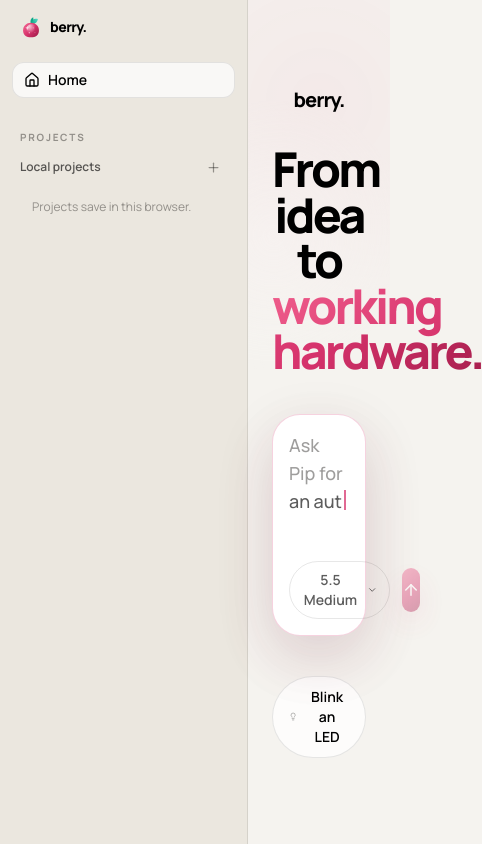
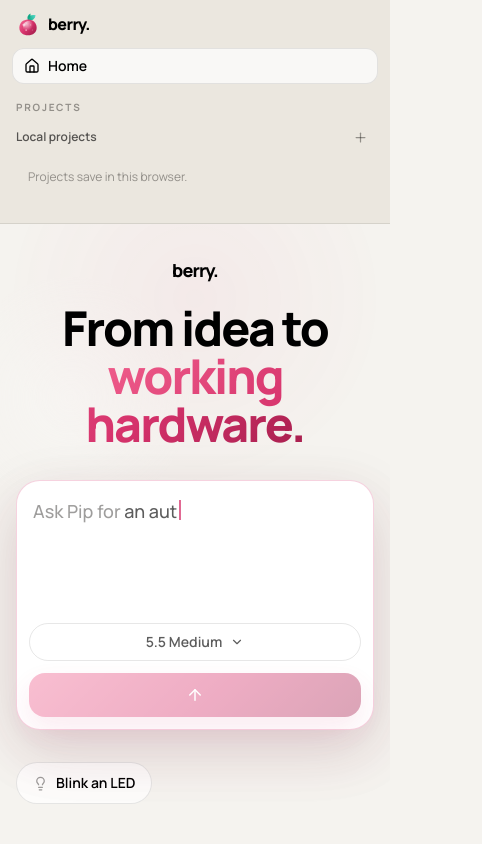
Before and after one commit to jelilat/berry-app, a Next.js app: page / in a window 390 px wide. Shown: the whole page, 482 px wide, since content can reach past the window. Built offline with nearby package versions, Linux system fonts and the light colour scheme.

Commit message:
make app mobile friendly

```diff
--- a/src/components/home/BuilderHome.tsx
+++ b/src/components/home/BuilderHome.tsx
@@ -374,7 +374,7 @@
   )
 
   return (
-    <div className="flex min-h-[100dvh]" style={{ background: 'var(--bg-base)' }}>
+    <div className="flex min-h-[100dvh] flex-col md:flex-row" style={{ background: 'var(--bg-base)' }}>
       <BuilderSidebar
         authEnabled={authEnabled}
         session={session}
@@ -386,7 +386,7 @@
         onDeleteProject={handleDeleteProject}
       />
 
-      <main className="relative flex min-w-0 flex-1 flex-col items-center justify-center px-6 py-10">
+      <main className="relative flex min-w-0 flex-1 flex-col items-center justify-start overflow-hidden px-4 py-8 sm:px-6 md:justify-center md:py-10">
         <div
           className="pointer-events-none absolute inset-0 opacity-40"
           style={{
@@ -396,12 +396,12 @@
         />
 
         <div className="relative w-full max-w-3xl text-center">
-          <div className="mb-8 inline-flex items-center gap-2">
+          <div className="mb-5 inline-flex items-center gap-2 sm:mb-8">
             {/* <Image src={brand.assets.icon} alt="" width={24} height={24} /> */}
-            <span className="text-xl font-extrabold tracking-[-0.05em]">{brand.name}</span>
+            <span className="text-lg font-extrabold tracking-[-0.05em] sm:text-xl">{brand.name}</span>
           </div>
 
-          <h1 className="text-5xl font-extrabold leading-[0.95] tracking-[-0.06em] sm:text-6xl">
+          <h1 className="mx-auto max-w-[11ch] text-4xl font-extrabold leading-[0.98] tracking-[-0.04em] min-[390px]:text-5xl sm:max-w-none sm:text-6xl sm:tracking-[-0.06em]">
             From idea to{' '}
             <span
               style={{
@@ -419,7 +419,7 @@
           </p> */}
 
           <div
-            className="relative mt-10 rounded-[28px] p-4 text-left"
+            className="relative mx-auto mt-8 w-full max-w-xl rounded-[24px] p-3 text-left sm:mt-10 sm:rounded-[28px] sm:p-4"
             style={{
               background: 'var(--bg-elevated)',
               border: '1px solid rgba(214,51,108,0.22)',
@@ -435,7 +435,7 @@
               onFocus={() => setPromptFocused(true)}
               onBlur={() => setPromptFocused(false)}
               rows={4}
-              className="relative z-[1] w-full resize-none bg-transparent text-lg font-medium leading-7 outline-none"
+              className="relative z-[1] min-h-[112px] w-full resize-none bg-transparent text-base font-medium leading-7 outline-none sm:text-lg"
               style={{ color: 'var(--text-primary)' }}
               aria-label="Describe your hardware project"
               onKeyDown={(event) => {
@@ -446,8 +446,8 @@
               }}
             />
 
-            <div className="mt-3 flex items-center justify-between gap-3">
-              <div ref={modelMenuRef} className="relative">
+            <div className="mt-3 flex flex-col items-stretch gap-3 sm:flex-row sm:items-center sm:justify-between">
+              <div ref={modelMenuRef} className="relative min-w-0">
                 <button
                   type="button"
                   onClick={() => {
@@ -457,7 +457,7 @@
                       return nextOpen
                     })
                   }}
-                  className="inline-flex items-center gap-2 rounded-full px-3 py-2 text-sm font-semibold transition-colors hover:bg-black/[0.03]"
+                  className="inline-flex w-full min-w-0 items-center justify-center gap-2 rounded-full px-3 py-2 text-sm font-semibold transition-colors hover:bg-black/[0.03] sm:w-auto"
                   style={{ border: '1px solid var(--border)', color: 'var(--text-secondary)' }}
                   aria-expanded={modelMenuOpen}
                   aria-haspopup="listbox"
@@ -467,11 +467,11 @@
                 </button>
 
                 {modelMenuOpen && (
-                  <div className="absolute bottom-full left-0 z-10 mb-2 flex items-end gap-2">
+                  <div className="absolute bottom-full left-0 right-0 z-10 mb-2 flex flex-col items-stretch gap-2 sm:right-auto sm:flex-row sm:items-end">
                     <div
                       role="listbox"
                       aria-label="Model"
-                      className="w-[240px] overflow-hidden rounded-[22px] p-2"
+                      className="w-full overflow-hidden rounded-[22px] p-2 sm:w-[240px]"
                       style={{
                         background: 'var(--bg-elevated)',
                         border: '1px solid var(--border)',
@@ -510,7 +510,7 @@
                       <div
                         role="listbox"
                         aria-label="Reasoning"
-                        className="w-[218px] overflow-hidden rounded-[22px] p-2"
+                        className="w-full overflow-hidden rounded-[22px] p-2 sm:w-[218px]"
                         style={{
                           background: 'var(--bg-elevated)',
                           border: '1px solid var(--border)',
@@ -555,7 +555,7 @@
                 type="button"
                 onClick={handleSubmitPrompt}
                 disabled={bootstrapping || prompt.trim().length === 0}
-                className="inline-flex h-11 w-11 items-center justify-center rounded-2xl text-white transition-transform hover:-translate-y-0.5 disabled:cursor-not-allowed disabled:opacity-40"
+                className="inline-flex h-11 w-full items-center justify-center rounded-2xl text-white transition-transform hover:-translate-y-0.5 disabled:cursor-not-allowed disabled:opacity-40 sm:w-11"
                 style={{
                   background: 'linear-gradient(135deg, #F05F8D 0%, #D6336C 55%, #A61E4D 100%)',
                   boxShadow: '0 12px 28px rgba(214,51,108,0.24)',
@@ -567,8 +567,8 @@
             </div>
           </div>
 
-          <div className="mt-10">
-            <div className="flex flex-wrap items-center justify-center gap-2">
+          <div className="mt-8 sm:mt-10">
+            <div className="flex snap-x gap-2 overflow-x-auto pb-1 sm:flex-wrap sm:items-center sm:justify-center sm:overflow-visible sm:pb-0">
               {BUILDER_TEMPLATES.map((template) => {
                 const Icon = template.icon
                 return (
@@ -577,7 +577,7 @@
                     type="button"
                     disabled={bootstrapping}
                     onClick={() => handleTemplateSelect(template.id)}
-                    className="inline-flex items-center gap-2 rounded-full px-4 py-2.5 text-sm font-semibold transition-colors hover:bg-black/[0.03] disabled:opacity-50"
+                    className="inline-flex shrink-0 snap-start items-center gap-2 rounded-full px-4 py-2.5 text-sm font-semibold transition-colors hover:bg-black/[0.03] disabled:opacity-50"
                     style={{
                       background: 'var(--bg-surface)',
                       border: '1px solid var(--border)',
--- a/src/components/home/BuilderSidebar.tsx
+++ b/src/components/home/BuilderSidebar.tsx
@@ -38,22 +38,22 @@
 }) {
   return (
     <aside
-      className="flex w-[248px] shrink-0 flex-col border-r px-3 py-4"
+      className="flex w-full shrink-0 flex-col border-b px-3 py-3 md:h-[100dvh] md:w-[248px] md:border-b-0 md:border-r md:py-4"
       style={{
         background: 'var(--bg-overlay)',
         borderColor: 'var(--border)',
       }}
     >
-      <div className="mb-6 flex items-center gap-2 px-2">
-        <Image src={brand.assets.icon} alt="" width={22} height={22} />
-        <span className="text-sm font-extrabold tracking-[-0.04em]">{brand.name}</span>
+      <div className="flex items-center gap-2 px-1 md:mb-6 md:px-2">
+        <Image src={brand.assets.icon} alt="" width={24} height={24} />
+        <span className="text-base font-extrabold tracking-[-0.04em] md:text-sm">{brand.name}</span>
       </div>
 
-      <nav className="space-y-1">
+      <nav className="mt-3 space-y-1 md:mt-0">
         <SidebarButton active icon={Home} label="Home" />
       </nav>
 
-      <div className="mt-8 px-2">
+      <div className="mt-4 min-w-0 px-1 md:mt-8 md:px-2">
         <p
           className="mb-2 text-[10px] font-bold uppercase tracking-[0.18em]"
           style={{ color: 'var(--text-muted)' }}
@@ -78,7 +78,7 @@
               </button>
             </div>
 
-            <div className="space-y-1">
+            <div className="flex gap-2 overflow-x-auto pb-1 md:block md:space-y-1 md:overflow-visible md:pb-0">
               {projects.length === 0 ? (
                 <p className="rounded-xl px-3 py-2 text-xs leading-5" style={{ color: 'var(--text-muted)' }}>
                   Nothing saved yet — pick a starter bench below or describe a build in the prompt.
@@ -116,7 +116,7 @@
               </button>
             </div>
 
-            <div className="space-y-1">
+            <div className="flex gap-2 overflow-x-auto pb-1 md:block md:space-y-1 md:overflow-visible md:pb-0">
               {projects.length === 0 ? (
                 <p className="rounded-xl px-3 py-2 text-xs leading-5" style={{ color: 'var(--text-muted)' }}>
                   Projects save in this browser.
@@ -136,7 +136,7 @@
         )}
       </div>
 
-      <div className="mt-auto space-y-2 px-2 pt-6">
+      <div className="mt-3 space-y-2 px-1 md:mt-auto md:px-2 md:pt-6">
         {/* <a
           href="https://berry.studio"
           className="inline-flex items-center gap-2 text-xs font-semibold transition-opacity hover:opacity-80"
@@ -150,7 +150,7 @@
           <button
             type="button"
             onClick={onSignOut}
-            className="flex w-full items-center gap-2 rounded-xl px-3 py-2 text-sm font-semibold transition-colors hover:bg-black/[0.04]"
+            className="flex w-full items-center justify-center gap-2 rounded-xl px-3 py-2 text-sm font-semibold transition-colors hover:bg-black/[0.04] md:justify-start"
             style={{ color: 'var(--text-secondary)' }}
           >
             <LogOut size={15} />
@@ -189,7 +189,7 @@
   onDelete: () => void
 }) {
   return (
-    <div className="group flex items-center gap-0.5">
+    <div className="group flex min-w-[176px] items-center gap-0.5 md:min-w-0">
       <button
         type="button"
         onClick={onOpen}
```
Also changed, not shown: src/components/studio/StudioApp.tsx (+50 -2 lines).
